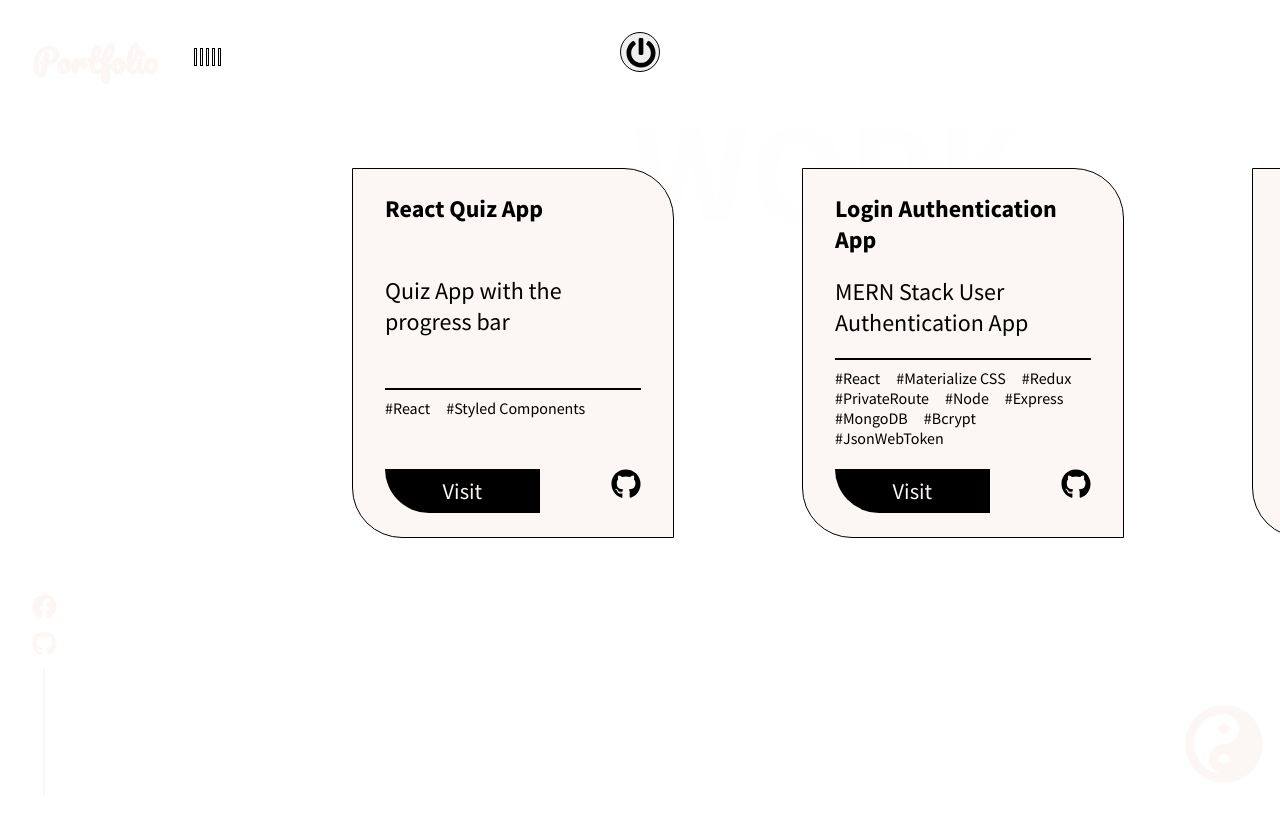
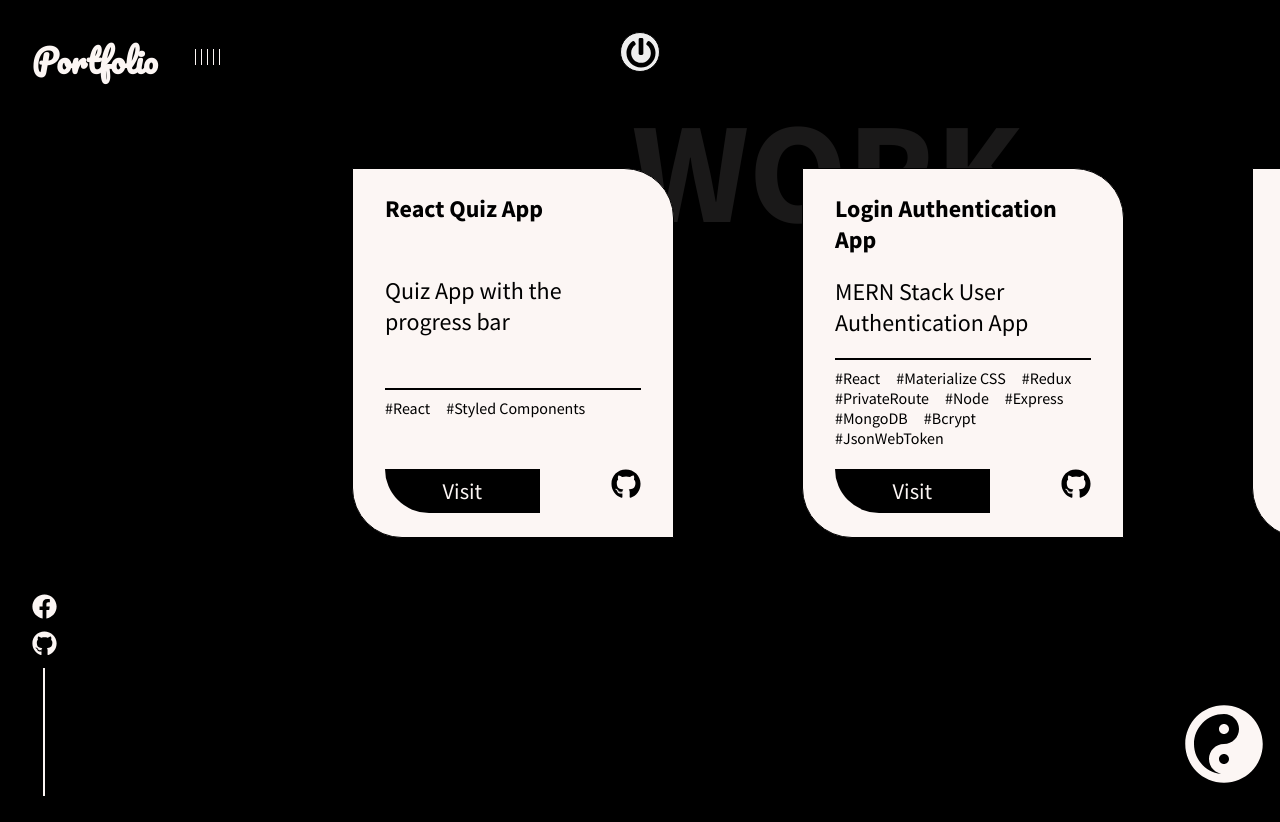
Before and after one commit to arsalanazmi/Portfolio, a React (Create React App) app: page /work in a window 1280 px wide. Shown: the top 822 px of the page. Before the commit the page ends 800 px from the top, so only its background shows below. Built offline with nearby package versions, Linux system fonts and the light colour scheme.

Commit message:
height changed

```diff
--- a/src/components/WorkPage.js
+++ b/src/components/WorkPage.js
@@ -14,7 +14,7 @@ import BigTitle from "../subComponent/BigTitle";
 
 const Box = styled.div`
   background-color: ${props => props.theme.body};
-  height: 115s0vh;
+  height: 1100vh;
   position: relative;
   overflow: hidden;
 `;
```
